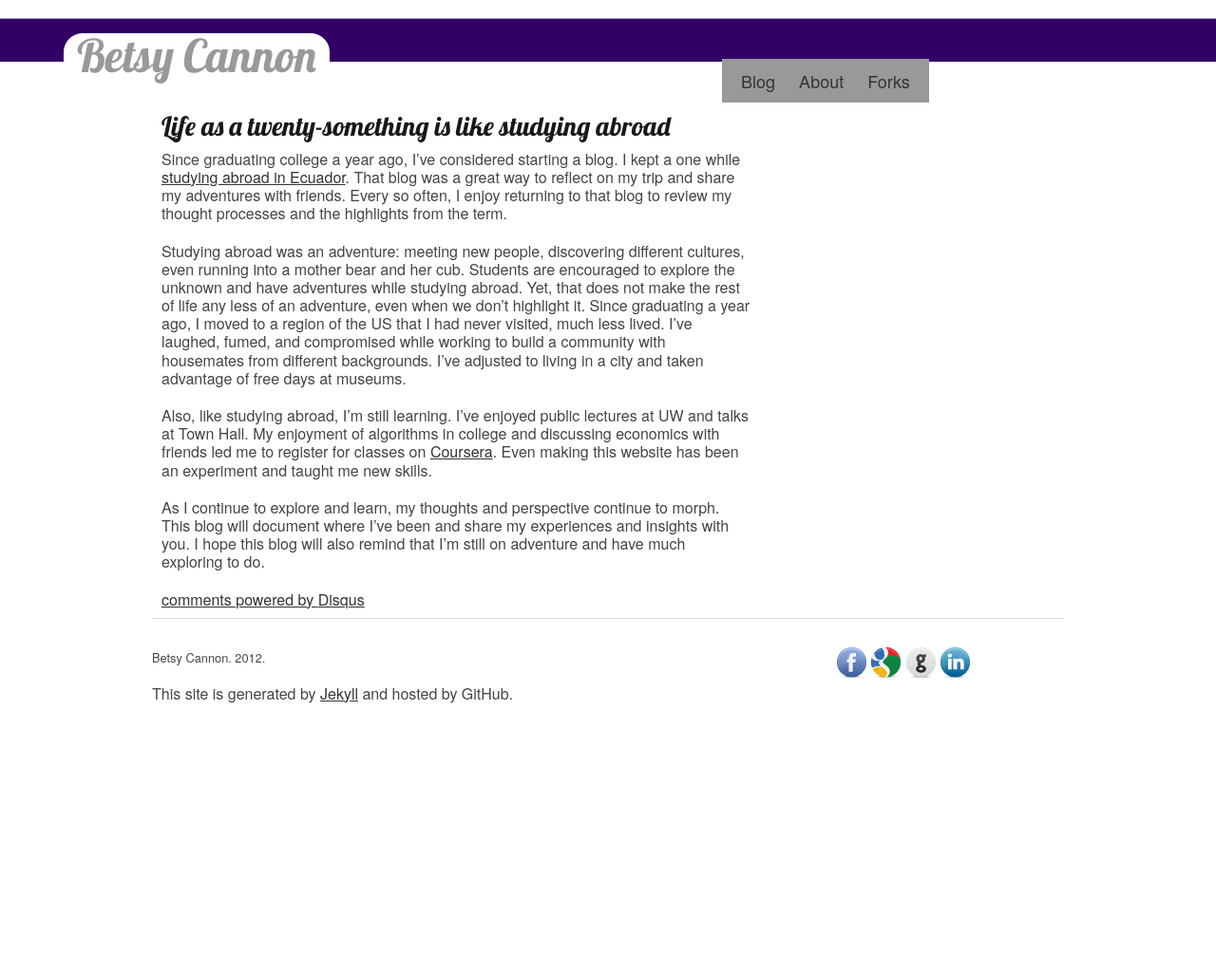
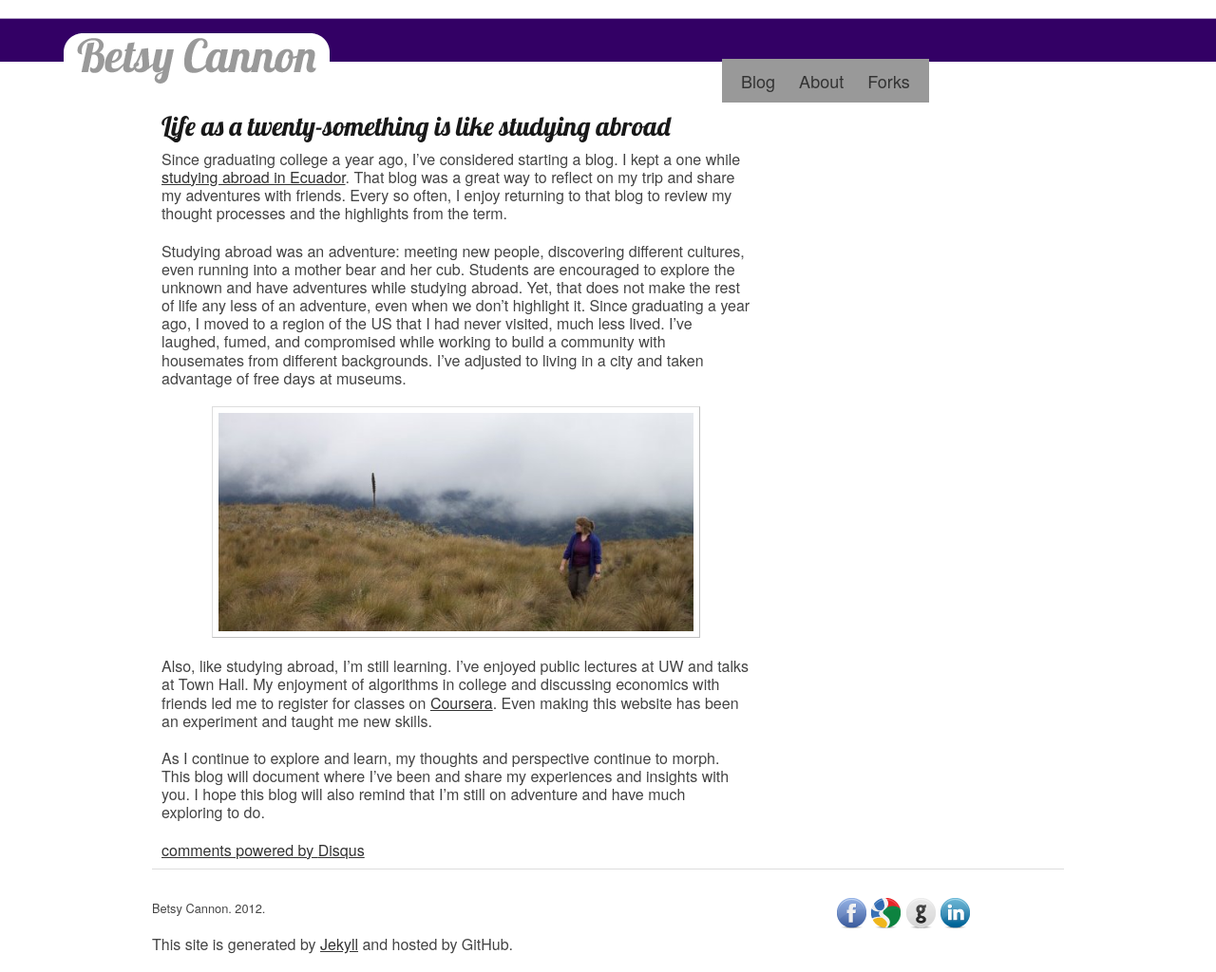
Before and after one commit to forklady42/forklady42.github.com, a Jekyll site: the page built from _posts/2012-06-17-introduction.md, in a window 1280 px wide. Shown: the whole page at 95% size. Built offline with Jekyll 4.4.1, drawn with Linux system fonts in a browser that asks for light colours; some web fonts are replaced; Markdown is read by kramdown in place of the engine named in the settings; comment, search, counter and statistics services are not loaded; before the commit the page ends 900 px from its top, so only the background shows below that.

Commit message:
added photo to post

```diff
--- a/_posts/2012-06-17-introduction.md
+++ b/_posts/2012-06-17-introduction.md
@@ -20,6 +20,8 @@ I've laughed, fumed, and compromised while working to build a community with
 housemates from different backgrounds. I've adjusted to living in a city and taken
 advantage of free days at museums.
 
+<img class="scale-with-grid" src="/images/paramo.jpg" width=500px>
+
 Also, like studying abroad, I'm still learning. I've enjoyed public lectures at UW
 and talks at Town Hall. My enjoyment of algorithms in college and discussing economics
 with friends led me to register for classes on <a href="http://www.coursera.org">Coursera</a>.
```
Also changed, not shown: images/paramo.jpg (added).
